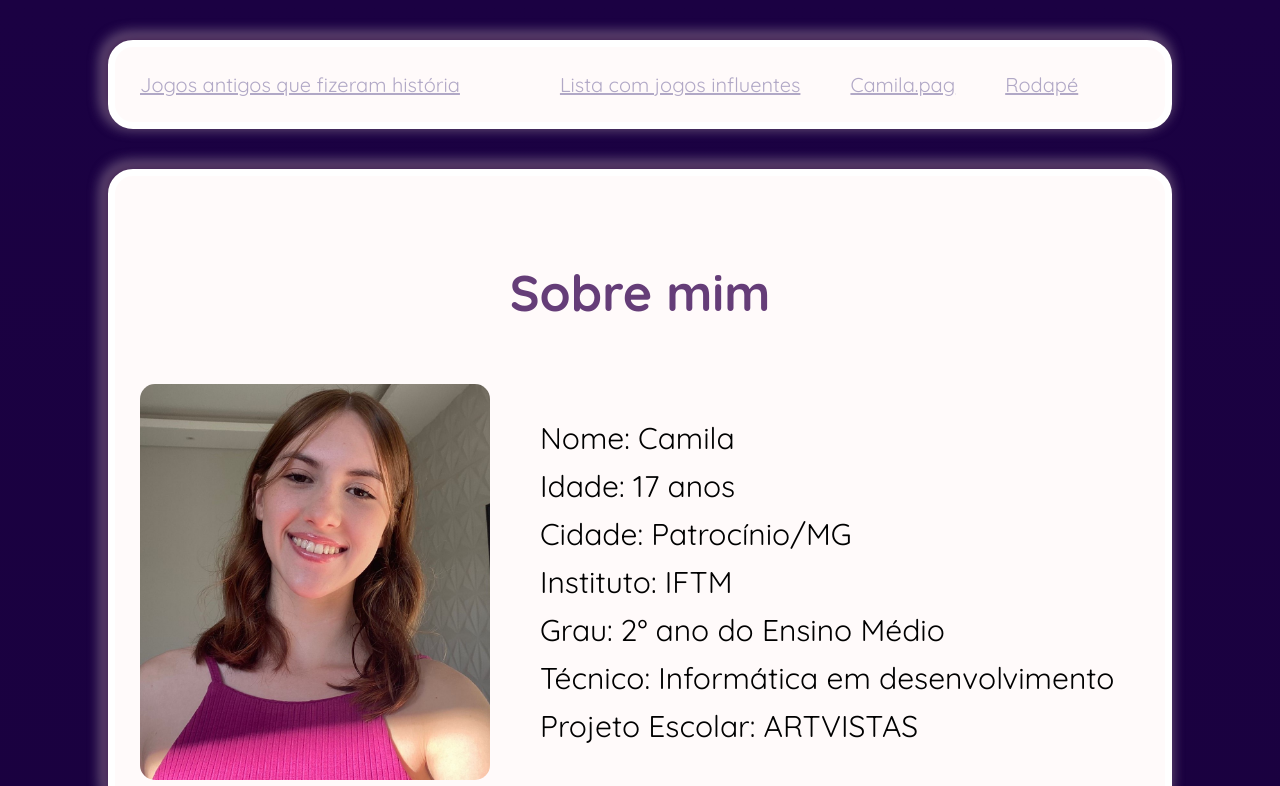
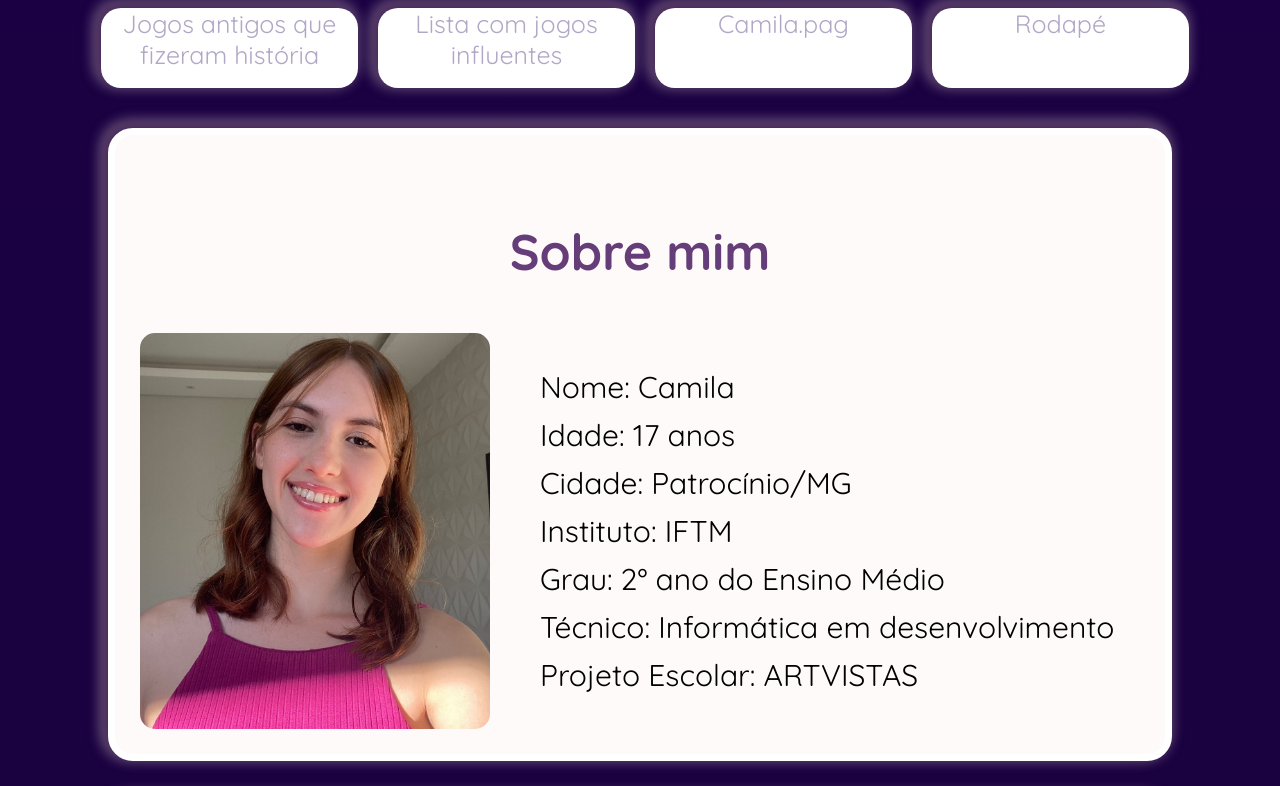
Before and after one commit to CAMILAMARINS/JogosAntigos, a plain HTML site: page Camila.html in a window 1280 px wide. Shown: the top 786 px of the page. Drawn offline with Linux system fonts and the light colour scheme; files whose address does not match are found by name.

Commit message:
Add files via upload

```diff
--- a/Camila.html
+++ b/Camila.html
@@ -10,12 +10,28 @@
 </head>
 <body id="fundo">
 
-    <header id="menu-conteiner" class="conteudo-padrao">
-        <a href="index.html#jogos" class="espaco">Jogos antigos que fizeram história<a>
-        <a href="index.html#lista" class="espaco">Lista com jogos influentes</a>
-        <a href="Camila.html" class="espaco">Camila.pag</a>
-        <a href="index.html#rodape" class="espaco">Rodapé</a>
-      </header>
+    <div class="menu-conteiner">
+
+        <div class="card" id="menu-conteiner" class="conteudo-padrao">
+                <a href="index.html" class="espaco">Jogos antigos que fizeram história </a>
+        </div>
+
+        <div class="card" id="menu-conteiner" class="conteudo-padrao">
+               <a href="index.html" class="espaco"> Lista com jogos influentes</a>
+
+        </div>
+
+        <div class="card" id="menu-conteiner" class="conteudo-padrao">
+            <a href="Camila.html" class="espaco"> Camila.pag </a>
+
+        </div>
+
+        <div class="card" id="menu-conteiner" class="conteudo-padrao">
+             <a href="#rodape" class="espaco"> Rodapé </a>
+
+          </div>
+      </div>
+
 
     <div id="intro-pag" class="conteudo-padrao">
         <h1 id="h2-2">Sobre mim</h1>
@@ -38,13 +54,11 @@
 
         <a href="https://www.instagram.com/c_marinss?igsh=MTMxcTB6NjF5d3diNw%3D%3D&utm_source=qr"><img class="img-logo"  src="img/instagram.jpeg" alt="imagem do instagram"></a>
 
-        <a href="https://www.tiktok.com/@c_marinss?_t=8obY7dLEz1K&_r=1"><img class="img-logo"  src="img/tiktok.jpeg" alt="imagem do tiktok"></a>
+        <a  href="https://www.tiktok.com/@c_marinss?_t=8obY7dLEz1K&_r=1"><img class="img-logo"  src="img/tiktok.jpeg" alt="imagem do tiktok"></a>
 
         <a href="mailto:camila.marins@estudante.iftm.edu.br" src="img/e-mail.jpeg"><img class="img-logo"  src="img/e-mail.jpeg" alt="imagem do e-mail"></a>
 
     </div>
-
-    <div id="menu-conteiner" class="conteudo-padrao" id="envelope"></div>
 
     <footer id="rodape" class="conteudo-padrao">
     <details>
--- a/estilo.css
+++ b/estilo.css
@@ -2,11 +2,52 @@
 
 body{
     font-family: "Quicksand";
-    /*fonte do menu, da lista e do rodapé*/
-    font-size: 20px;
-    /*tamanho do menu, da lista e do rodapé*/
+    /*fonte a lista e do rodapé*/
+    font-size: 25px;
+    /*tamanho da lista e do rodapé*/
     background: linear-gradient(rgb(27, 1, 67),rgb(17, 1, 28));
     /*cor do fundo*/
+}
+
+.menu-conteiner {
+    display: flex;
+    align-items: center;
+    justify-content: center;
+    gap: 10px;    /*deixar lado a lado*/
+    font-size: 30px;
+    transition: font-size 0.3s ease;
+}
+
+.card{
+    width: 500px;
+    border-radius: 20px;
+    /*arredondamento das bordas*/
+    align-items: center;
+    margin-left: 10px;
+    /*margem a esquerda*/
+    height: 80px;
+    /*tamanho*/
+    background-color: #fff;
+    /*cor*/
+    transition: .3s all ease;
+    /*tempo para ele se abrir*/
+    text-align: center;
+    font-size: 25px;
+    color: rgb(40, 0, 60);
+    /*cor das bordas brilhantes*/
+    box-shadow: -4px -4px 15px, -4px -4px 15px lightgrey;
+    /*direção das bordas e brilho das bordas*/
+    font-family: "Nunito, "sans-serif;
+    /*fonte das palavras do texto*/
+    max-width: 257px;
+}
+
+.card:hover{
+    transform: scale(1.1);
+}
+
+.espaco{
+    text-decoration: none;
 }
 
 h1{
@@ -55,21 +96,14 @@ p{
     /*paragrafos justificados*/
  }
 
-header{
-    display: flex;
-    /*para deixar os itens lado a lado*/
-    gap: 50px;
-    /*espaçamento dos itens do menu*/
- }
-
 a:link{
     color:rgb(177, 168, 198);
-    /*cor do menu e da lista*/
+    /*cor da lista*/
 }
 
 a:visited {
     color:rgb(27, 0, 89);
-    /*cor do menu e da lista depois d visitado*/
+    /*cor da lista depois d visitado*/
 }
 
 .conteudo-padrao{
@@ -100,7 +134,7 @@ a:visited {
     /*espaçamento entre as frases*/
     justify-content: center;
     /*centralizando*/
-    margin-top: 50px;
+    margin-top: 10px;
     /*margem de cima*/
  }
 
@@ -159,6 +193,8 @@ footer .last-detail a /* Estilo para os links dentro da gaveta */ {
     /*imagem e texto lado a lado*/
     gap: 50px;
     /*espaçamentoentre a imagem e o texto*/
+    margin-top: -10px;
+
 }
 
 #fundo{
```
Also changed, not shown: index.html (+21 -6 lines).
